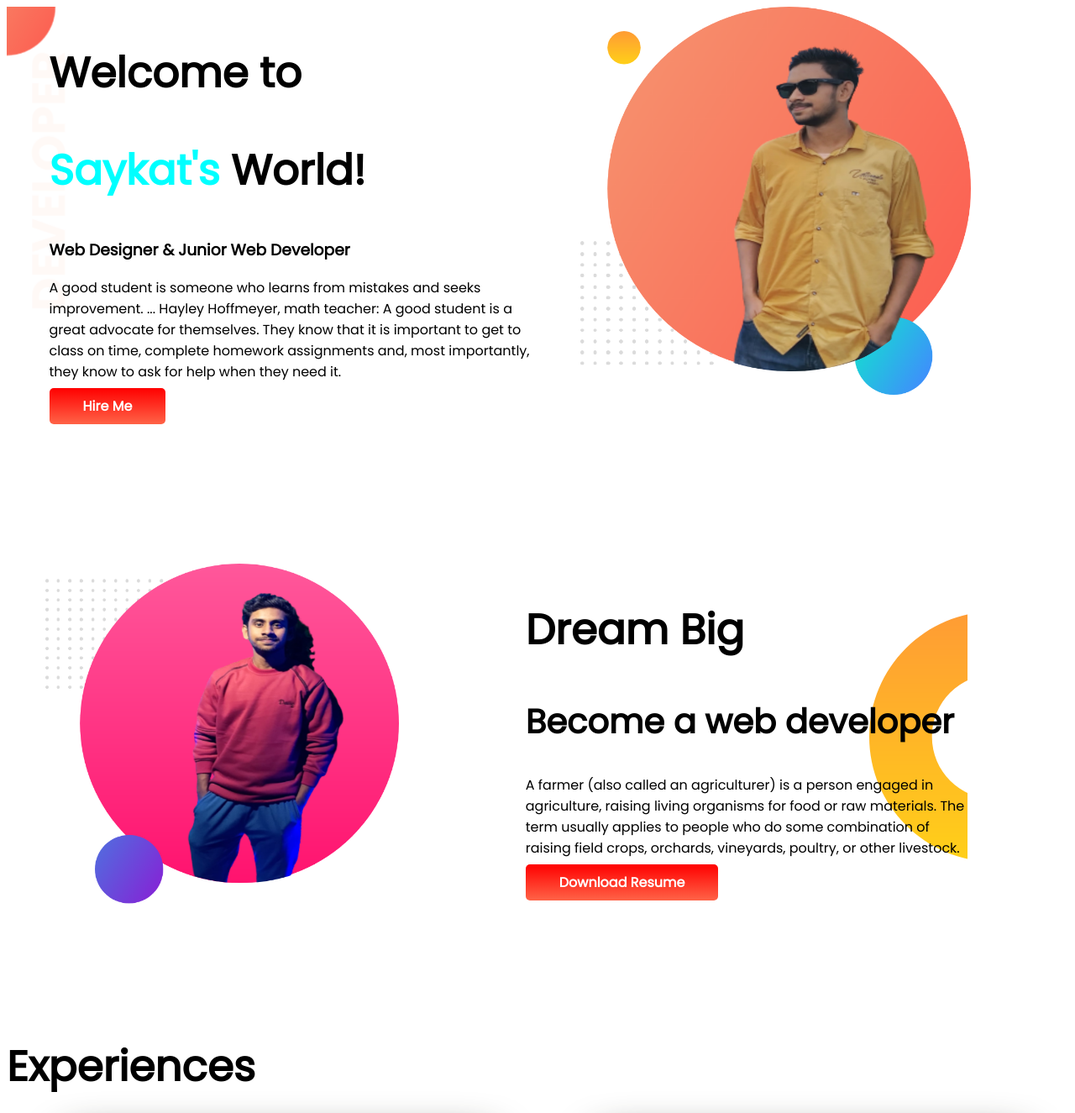
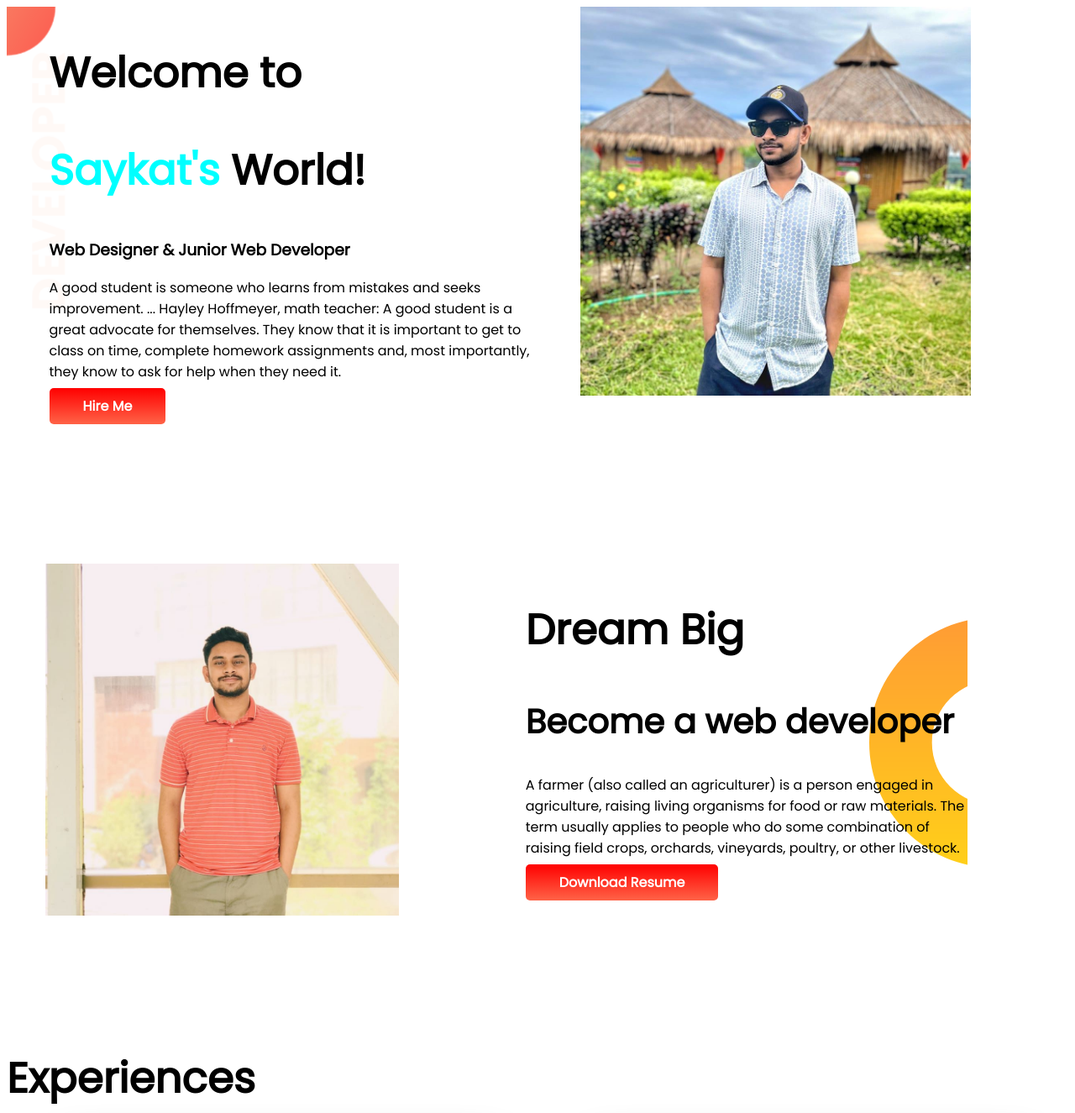
Before and after one commit to Tarikul-Islam-Saykat/developer-portfolio, a plain HTML site: page index.html in a window 1280 px wide. Shown: the top 1325 px of the page at 84% size. Drawn offline with Linux system fonts and the light colour scheme.

Commit message:
Image Change

```diff
--- a/index.html
+++ b/index.html
@@ -20,13 +20,13 @@
         <a class="link-button" target="_blank" href="https://www.facebook.com/saikatkhan.islam">Hire Me</a>
         </div>
         <div class="half-width">
-            <img src="images/my-bg1.png" alt="">
+            <img src="images/s.jpg" alt="">
         </div>
     </section>
     <br>
     <section class="dream-big flexible-container">
         <div class="half-width">
-            <img src="images/my-bg21.png" alt="">
+            <img src="images/sss.jpg" alt="">
         </div>
         <div class="half-width">
             <h1>Dream Big</h1>
```
